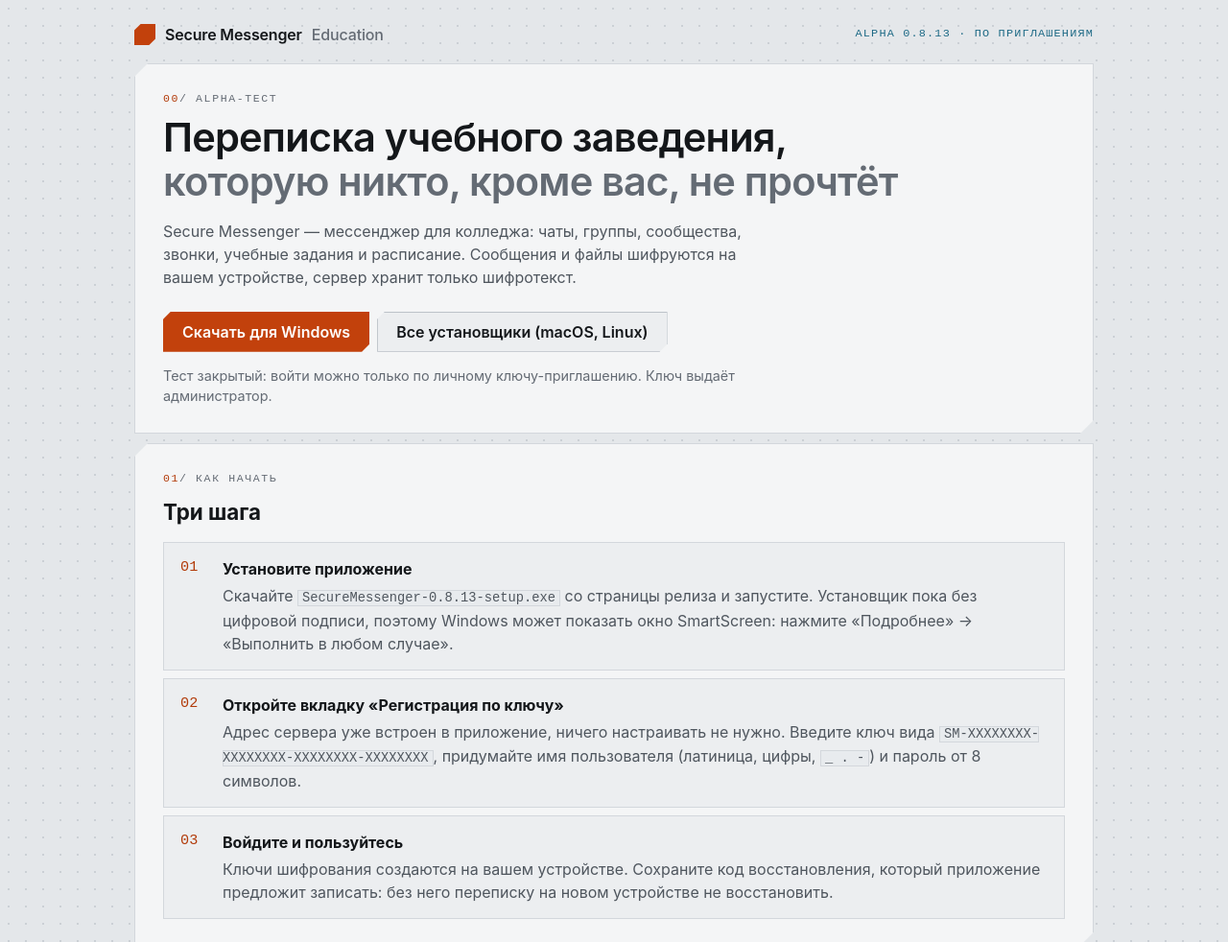
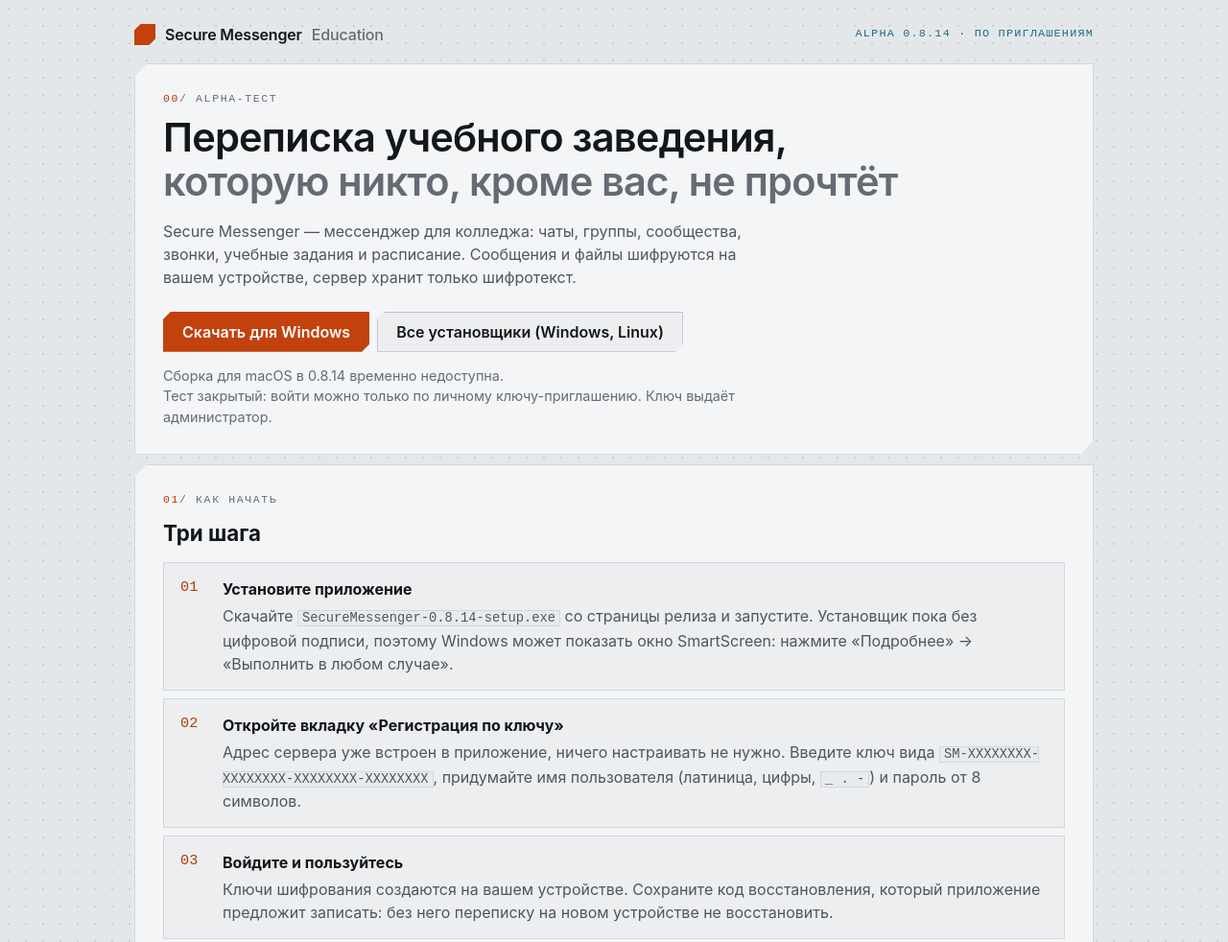
Before and after one commit to Raphin-server/secure-messenger-alpha, a plain HTML site: page index.html in a window 1280 px wide. Shown: the top 982 px of the page at 96% size. Drawn offline with Linux system fonts and the light colour scheme.

Commit message:
Страница тестеров: Alpha 0.8.14 (macOS временно недоступна)
Ссылки на установщики обновлены до 0.8.14.

```diff
--- a/index.html
+++ b/index.html
@@ -11,7 +11,7 @@
 <body>
   <header class="top">
     <div class="brand"><span class="mark" aria-hidden="true"></span>Secure Messenger <em>Education</em></div>
-    <span class="tag">Alpha 0.8.13 · по приглашениям</span>
+    <span class="tag">Alpha 0.8.14 · по приглашениям</span>
   </header>
 
   <main>
@@ -20,9 +20,10 @@
       <h1>Переписка учебного заведения, <span>которую никто, кроме вас, не прочтёт</span></h1>
       <p>Secure Messenger — мессенджер для колледжа: чаты, группы, сообщества, звонки, учебные задания и расписание. Сообщения и файлы шифруются на вашем устройстве, сервер хранит только шифротекст.</p>
       <div class="cta">
-        <a class="btn" href="https://github.com/Raphin-server/secure-messenger-alpha/releases/latest/download/SecureMessenger-0.8.13-setup.exe">Скачать для Windows</a>
-        <a class="btn ghost" href="https://github.com/Raphin-server/secure-messenger-alpha/releases/latest">Все установщики (macOS, Linux)</a>
+        <a class="btn" href="https://github.com/Raphin-server/secure-messenger-alpha/releases/latest/download/SecureMessenger-0.8.14-setup.exe">Скачать для Windows</a>
+        <a class="btn ghost" href="https://github.com/Raphin-server/secure-messenger-alpha/releases/latest">Все установщики (Windows, Linux)</a>
       </div>
+      <p class="note">Сборка для macOS в 0.8.14 временно недоступна.</p>
       <p class="note">Тест закрытый: войти можно только по личному ключу-приглашению. Ключ выдаёт администратор.</p>
     </section>
 
@@ -32,7 +33,7 @@
       <ol class="steps">
         <li>
           <b>Установите приложение</b>
-          <p>Скачайте <code>SecureMessenger-0.8.13-setup.exe</code> со страницы релиза и запустите. Установщик пока без цифровой подписи, поэтому Windows может показать окно SmartScreen: нажмите «Подробнее» → «Выполнить в любом случае».</p>
+          <p>Скачайте <code>SecureMessenger-0.8.14-setup.exe</code> со страницы релиза и запустите. Установщик пока без цифровой подписи, поэтому Windows может показать окно SmartScreen: нажмите «Подробнее» → «Выполнить в любом случае».</p>
         </li>
         <li>
           <b>Откройте вкладку «Регистрация по ключу»</b>
```
